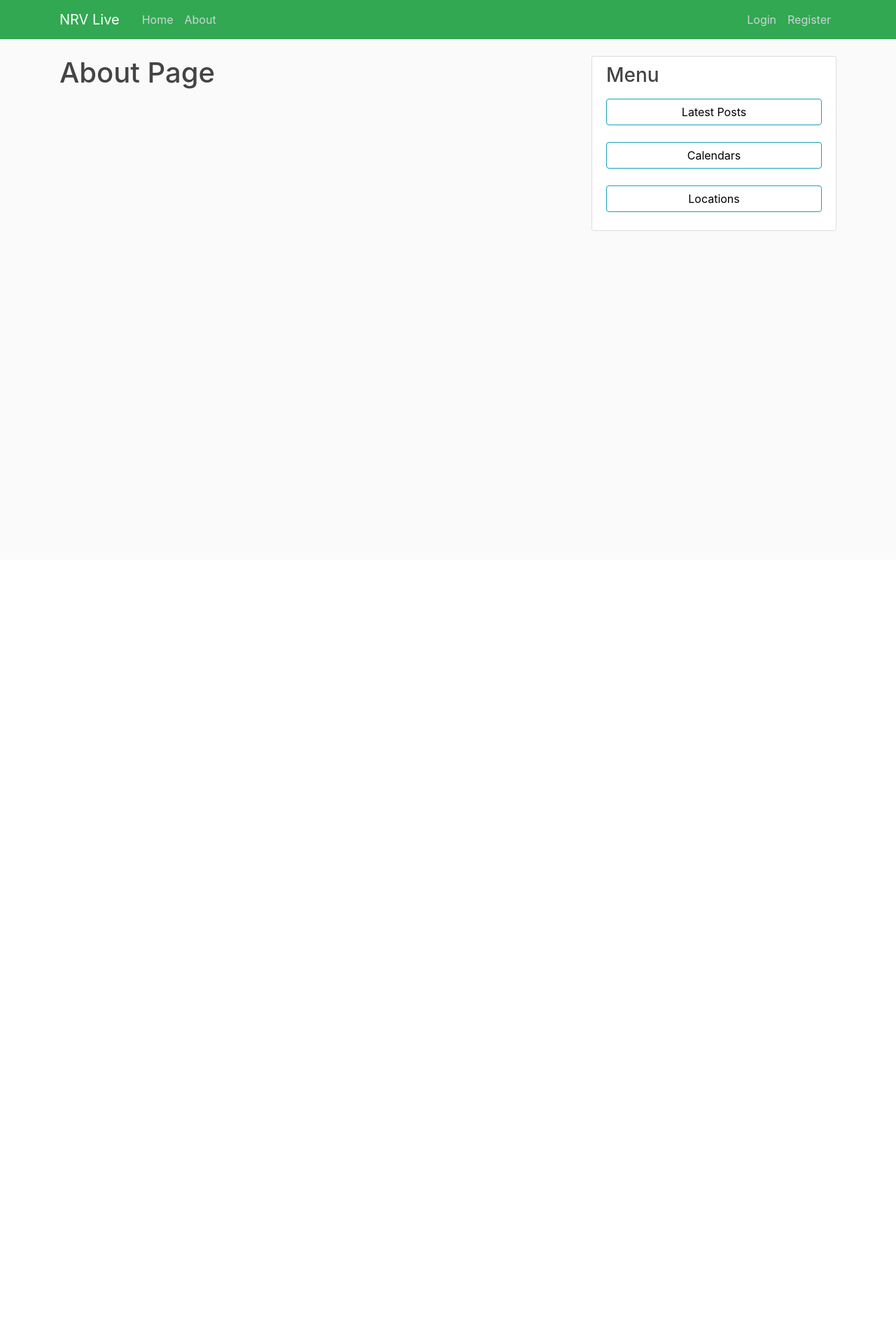
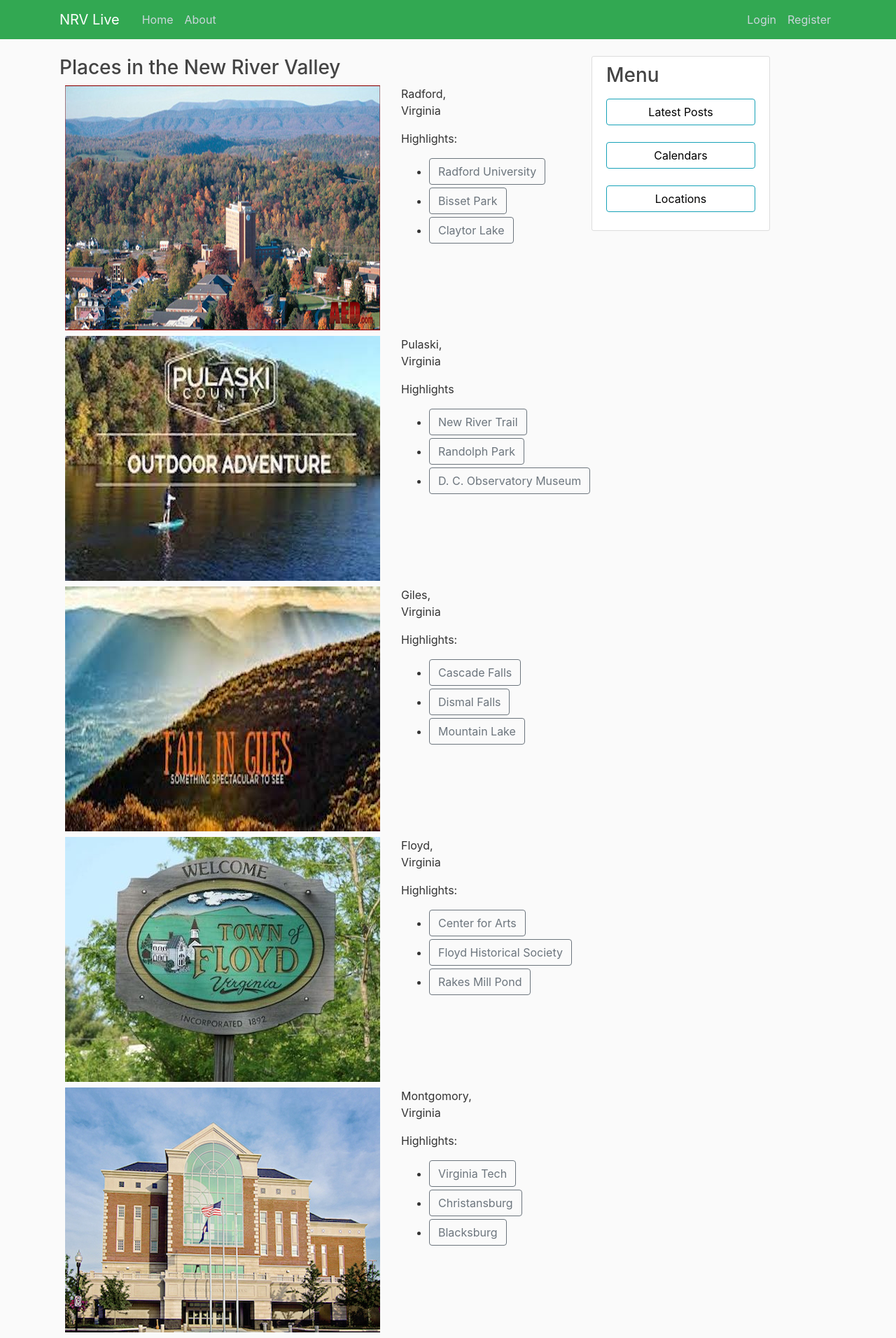
Before and after one commit to KyleReeceV/425project, a Flask app: page /locations in a window 1280 px wide. Shown: the whole page at 70% size. Before the commit the page ends 330 px from the top, so only its background shows below. Run offline with Flask 2, Linux system fonts and the light colour scheme; parts of the project's set-up code (start-up, migrations or seed data) failed here and were passed over; some libraries are stand-ins or nearby versions.

Commit message:
init locations page

```diff
--- a/flaskapp/flaskapp/main/routes.py
+++ b/flaskapp/flaskapp/main/routes.py
@@ -1,4 +1,5 @@
-from flask import render_template, request, Blueprint
+from flask import render_template, request, url_for, Blueprint
+from flask_login import login_required
 from flaskapp.models import Post
 
 main = Blueprint('main', __name__)
@@ -16,9 +17,15 @@
     return render_template('about.html', title='About')
 
 @main.route("/event_calendar")
+@login_required
 def event_calendar():
-    return render_template('about.html', title='Calendar')
+    return render_template('events.html', title='Calendar')
 
 @main.route("/locations")
 def locations():
-    return render_template('about.html', title='Locations')
+    loc_imgs = [url_for('static', filename='loc_images/' + 'img1.jpg'),
+                url_for('static', filename='loc_images/' + 'img2.jpg'),
+                url_for('static', filename='loc_images/' + 'img3.jpg'),
+                url_for('static', filename='loc_images/' + 'img4.jpg'),
+                url_for('static', filename='loc_images/' + 'img5.jpg') ]
+    return render_template('locations.html', title='Locations', loc_imgs=loc_imgs)
--- /dev/null
+++ b/flaskapp/flaskapp/templates/events.html
@@ -0,0 +1,4 @@
+{% extends "layout.html" %}
+{% block content %}
+    <h1>Events Page </h1>
+{% endblock content %}
--- a/flaskapp/flaskapp/templates/layout.html
+++ b/flaskapp/flaskapp/templates/layout.html
@@ -55,7 +55,7 @@
                 {% endwith %}
                 {% block content %}{% endblock %}
                 </div>
-                <div class="col-md-4">
+                <div class="col-md-3">
                     <div class="content-section">
                     <h3>Menu</h3>
                         <p class='text-muted'>
--- /dev/null
+++ b/flaskapp/flaskapp/templates/locations.html
@@ -0,0 +1,76 @@
+{% extends "layout.html" %}
+{% block content %}
+    <h3>Places in the New River Valley</h3>
+    <div class="container pl-2">
+        <div class="row mt-2 mb-2 mr-2">
+            <div class="col-md-auto">
+                <img src="{{ loc_imgs[0] }}" alt="Radford">
+            </div>
+            <div class="col-xl-2">
+                <p>Radford, Virginia</p>
+                <p>Highlights:
+                    <ul>
+                        <li><button class="btn btn-outline-secondary mb-1" href="https://radford.edu" target="_blank">Radford University</button></li>
+                        <li><button class="btn btn-outline-secondary mb-1" href="https://www.radfordva.gov/Facilities/Facility/Details/Bisset-Park-5" target="_blank">Bisset Park</button></li>
+                        <li><button class="btn btn-outline-secondary mb-1" href="https://www.dcr.virginia.gov/state-parks/claytor-lake" target="_blank">Claytor Lake</button></li>
+                    </ul></p>
+            </div>
+        </div>
+        <div class="row mt-2 mb-2 mr-2">
+            <div class="col-md-auto">
+                <img src="{{ loc_imgs[1] }}" alt="Pulaski">
+            </div>
+            <div class="col-xl-2">
+                <p>Pulaski, Virginia</p>
+                <p>Highlights
+                    <ul>
+                        <li><button class="btn btn-outline-secondary mb-1" href="https://www.dcr.virginia.gov/state-parks/new-river-trail" target="_blank">New River Trail</button></li>
+                        <li><button class="btn btn-outline-secondary mb-1" href="http://randolphpark.org/" target="_blank">Randolph Park</button></li>
+                        <li><button class="btn btn-outline-secondary mb-1" href="https://www.virginia.org/listings/Museums/DCWysorObservatoryandMuseum/" target="_blank">D. C. Observatory Museum</button></li>
+                    </ul></p>
+            </div>
+        </div>
+        <div class="row mt-2 mb-2 mr-2">
+            <div class="col-md-auto">
+                <img src="{{ loc_imgs[2] }}" alt="Giles">
+            </div>
+            <div class="col-xl-2">
+                <p>Giles, Virginia</p>
+                <p>Highlights:
+                    <ul>
+                        <li><button class="btn btn-outline-secondary mb-1" href="https://www.alltrails.com/trail/us/virginia/cascades-falls-trail" target="_blank">Cascade Falls</button></li>
+                        <li><button class="btn btn-outline-secondary mb-1" href="https://virginiasmtnplayground.com/dismal-falls/" target="_blank">Dismal Falls</button></li>
+                        <li><button class="btn btn-outline-secondary mb-1" href="https://www.mtnlakelodge.com/" target="_blank">Mountain Lake</button></li>
+                    </ul></p>
+            </div>
+        </div>
+        <div class="row md-auto mt-2 mb-2 mr-2">
+            <div class="col-md-auto">
+                <img src="{{ loc_imgs[3] }}" alt="Floyd">
+            </div>
+            <div class="col-xl-2">
+                <p>Floyd, Virginia</p>
+                <p>Highlights:
+                    <ul>
+                        <li><button class="btn btn-outline-secondary mb-1" href="https://www.floydartcenter.org/" target="_blank">Center for Arts</button></li>
+                        <li><button class="btn btn-outline-secondary mb-1" href="https://www.floydhistoricalsociety.org/" target="_blank">Floyd Historical Society</button></li>
+                        <li><button class="btn btn-outline-secondary mb-1" href="https://www.virtualblueridge.com/parkway-place/rakes-mill-pond/" target="_blank">Rakes Mill Pond</button></li>
+                    </ul></p>
+            </div>
+        </div>
+        <div class="row mt-2 mb-2 mr-2">
+            <div class="col-md-auto">
+                <img src="{{ loc_imgs[4] }}" alt="Montgomery>">
+            </div>
+            <div class="col-xl-2">
+                <p>Montgomory, Virginia</p>
+                <p>Highlights:
+                    <ul>
+                        <li><button class="btn btn-outline-secondary mb-1" href="https://vt.edu" target="_blank">Virginia Tech</button></li>
+                        <li><button class="btn btn-outline-secondary mb-1" href="https://www.christiansburg.org/" target="_blank">Christansburg</button></li>
+                        <li><button class="btn btn-outline-secondary mb-1" href="https://www.blacksburg.gov/" target="_blank">Blacksburg</button></li>
+                    </ul></p>
+            </div>
+        </div>
+    </div>
+{% endblock content %}
```
Also changed, not shown: flaskapp/flaskapp/static/loc_images/img1.jpg (added), flaskapp/flaskapp/static/loc_images/img2.jpg (added), flaskapp/flaskapp/static/loc_images/img3.jpg (added), flaskapp/flaskapp/static/loc_images/img4.jpg (added), flaskapp/flaskapp/static/loc_images/img5.jpg (added).
